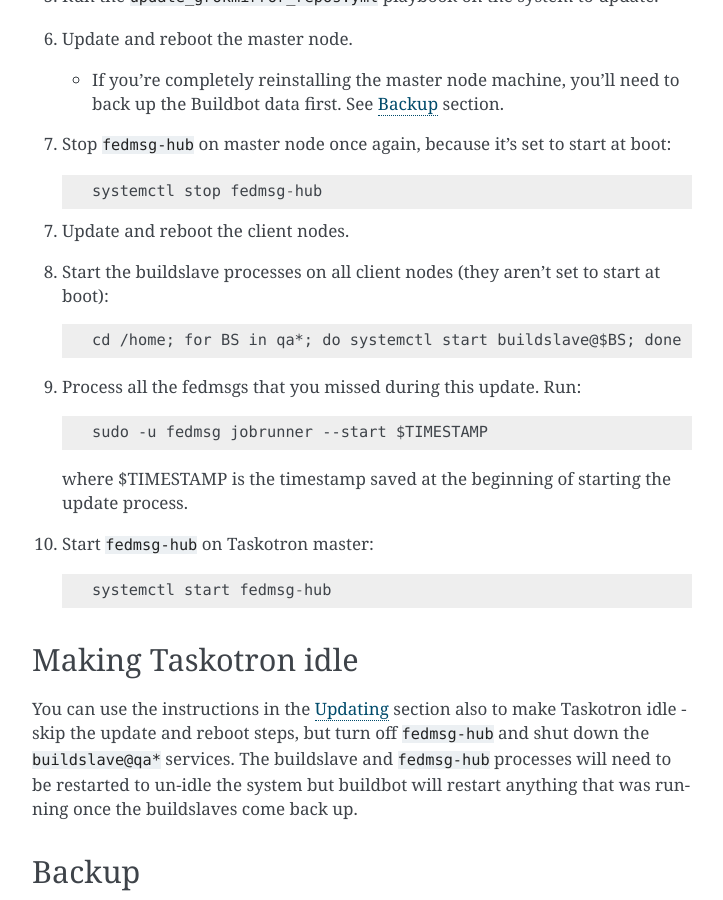
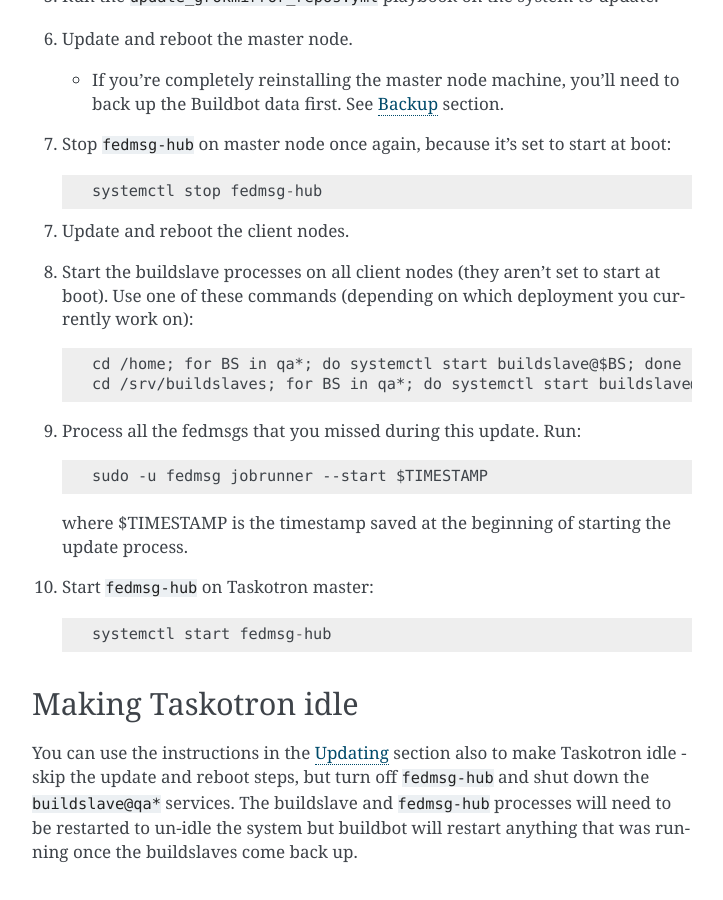
Before and after one commit to FrostyX/infra-docs, a Sphinx documentation site: the page built from docs/sysadmin-guide/sops/taskotron.rst, in a window 1280 px wide and 900 px high, scrolled down 2296 px. Shown: the whole window, without its empty margins (388-1111 px from the left). Built offline with Sphinx 7.4.7, drawn with Linux system fonts in a browser that asks for light colours.

Commit message:
taskotron: buildslaves on dev have a different home

```diff
--- a/docs/sysadmin-guide/sops/taskotron.rst
+++ b/docs/sysadmin-guide/sops/taskotron.rst
@@ -123,9 +123,11 @@
 
 7. Update and reboot the client nodes.
 8. Start the buildslave processes on all client nodes (they aren't set to start
-   at boot)::
+   at boot). Use one of these commands (depending on which deployment you
+   currently work on)::
 
      cd /home; for BS in qa*; do systemctl start buildslave@$BS; done
+     cd /srv/buildslaves; for BS in qa*; do systemctl start buildslave@$BS; done
 
 #. Process all the fedmsgs that you missed during this update. Run::
 
```
